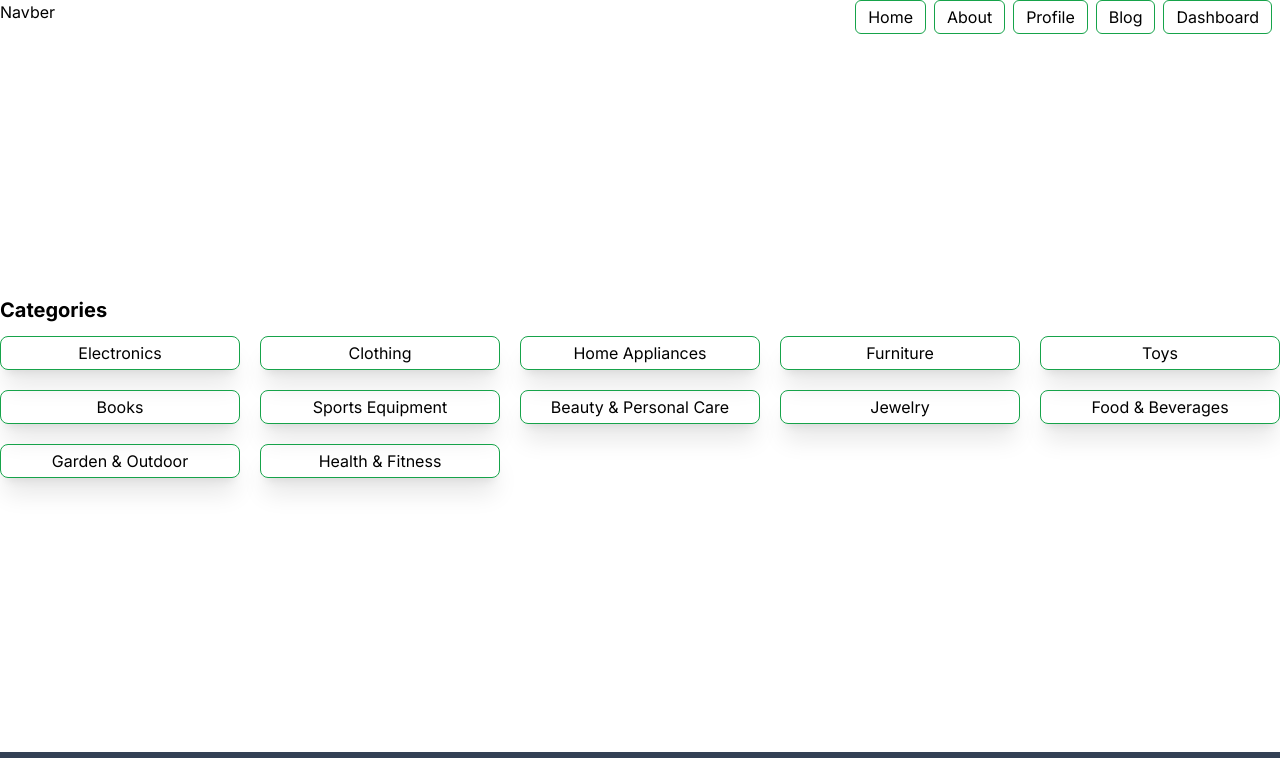
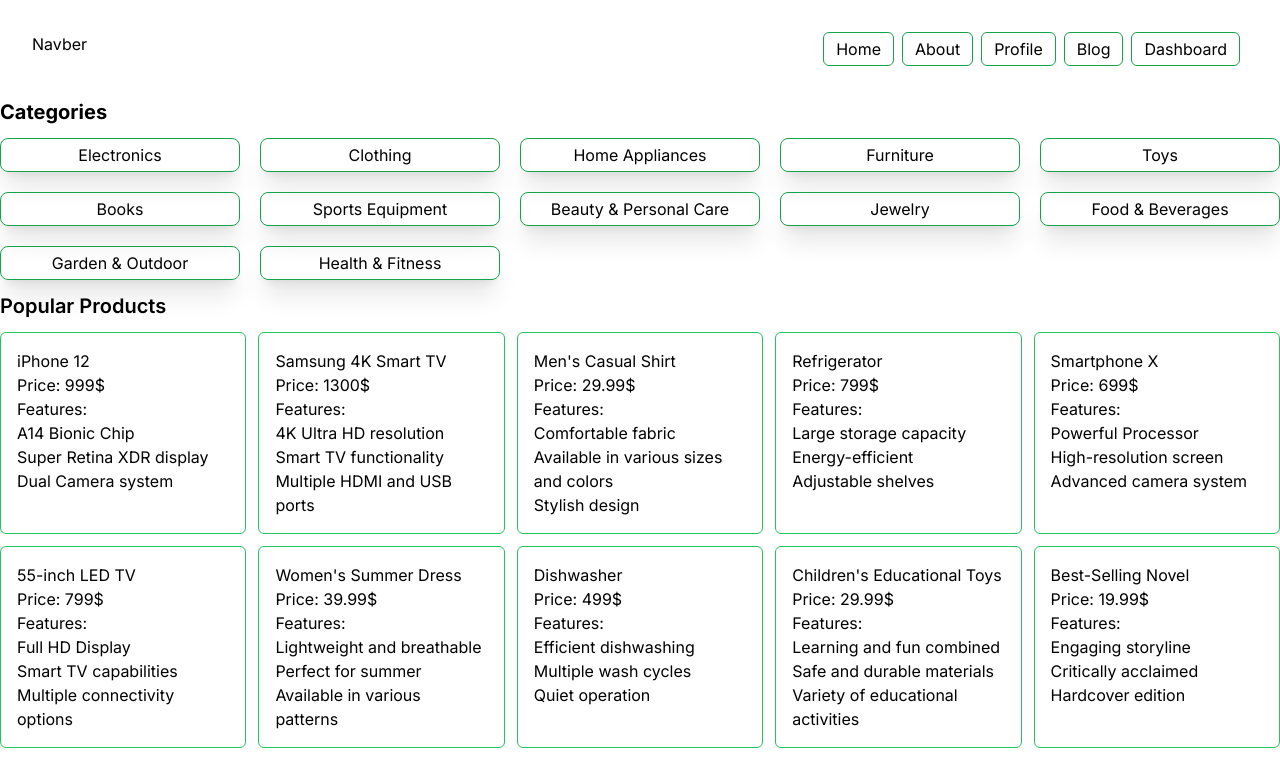
Before and after one commit to reshad21/nextjsrecap, a Next.js app: page / in a window 1280 px wide. Shown: the top 758 px of the page. Built offline with nearby package versions, Linux system fonts and the light colour scheme; data requests are answered from the project's data file.

Commit message:
navber design again

```diff
--- a/src/app/(with-layout)/page.js
+++ b/src/app/(with-layout)/page.js
@@ -1,9 +1,14 @@
 import Categories from "@/components/Homepage/Categories";
+import Popularproducts from "@/components/Homepage/Popularproducts";
+import { Suspense } from "react";
 export const revalidate = 5;
 const HomePage = () => {
   return (
-    <div className="container mx-auto">
+    <div className="container mx-auto max-w-7xl">
       <Categories />
+      <Suspense fallback={<h1 className='text-center font-semibold text-2xl'>Loading...</h1>}>
+        <Popularproducts />
+      </Suspense>
     </div>
   )
 }
--- /dev/null
+++ b/src/app/(with-layout)/products/error.js
@@ -0,0 +1,21 @@
+"use client";
+
+import { useEffect } from 'react';
+
+const ProductsError = ({ error, reset }) => {
+
+    useEffect(() => {
+        console.error(error);
+    }, [error]);
+
+    return (
+        <div className='text-center'>
+            <h1 className='text-2xl font-semibold'>
+                {error.message || "Something went wrong"}
+            </h1>
+            <button onClick={() => reset()}>Reset</button>
+        </div>
+    );
+};
+
+export default ProductsError;
--- /dev/null
+++ b/src/app/error.js
@@ -0,0 +1,21 @@
+"use client";
+
+import { useEffect } from 'react';
+
+const RootError = ({ error, reset }) => {
+
+    useEffect(() => {
+        console.error(error);
+    }, [error]);
+
+    return (
+        <div className='text-center'>
+            <h1 className='text-2xl font-semibold'>
+                {error.message || "Something went wrong"}
+            </h1>
+            <button onClick={() => reset()}>Reset</button>
+        </div>
+    );
+};
+
+export default RootError;
--- /dev/null
+++ b/src/components/Homepage/Popularproducts.jsx
@@ -0,0 +1,19 @@
+import Product from "@/components/Product";
+import getAllproducts from "@/utils/getAllproducts";
+
+const Popularproducts = async () => {
+    const trendingProducts = await getAllproducts();
+    console.log(trendingProducts.length);
+    return (
+        <div>
+            <h1 className="text-xl font-semibold">Popular Products</h1>
+            <div className="grid grid-cols-5 gap-3 my-3">
+                {
+                    trendingProducts.map((product) => <Product key={product.id} product={product}></Product>)
+                }
+            </div>
+        </div>
+    );
+};
+
+export default Popularproducts;
--- a/src/components/Navber.jsx
+++ b/src/components/Navber.jsx
@@ -25,7 +25,7 @@
 
 const Navber = () => {
     return (
-        <div className="flex justify-between">
+        <div className="flex justify-between p-8">
             <h1>Navber</h1>
             <ul className="flex">
                 {
--- /dev/null
+++ b/src/utils/getAllproducts.js
@@ -0,0 +1,8 @@
+
+const getAllproducts = async() => {
+    const res = await fetch("http://localhost:5000/products");
+    const data = await res.json();
+    return data;
+};
+
+export default getAllproducts;
--- a/src/utils/wait.js
+++ b/src/utils/wait.js
@@ -3,6 +3,9 @@
     return new Promise((resolve, reject) => {
         setTimeout(resolve, 5000);
     });
+    // return new Promise((resolve, reject) => {
+    //     setTimeout(() => reject("rejected"), 5000);
+    // });
 };
 
 export default wait;
```
